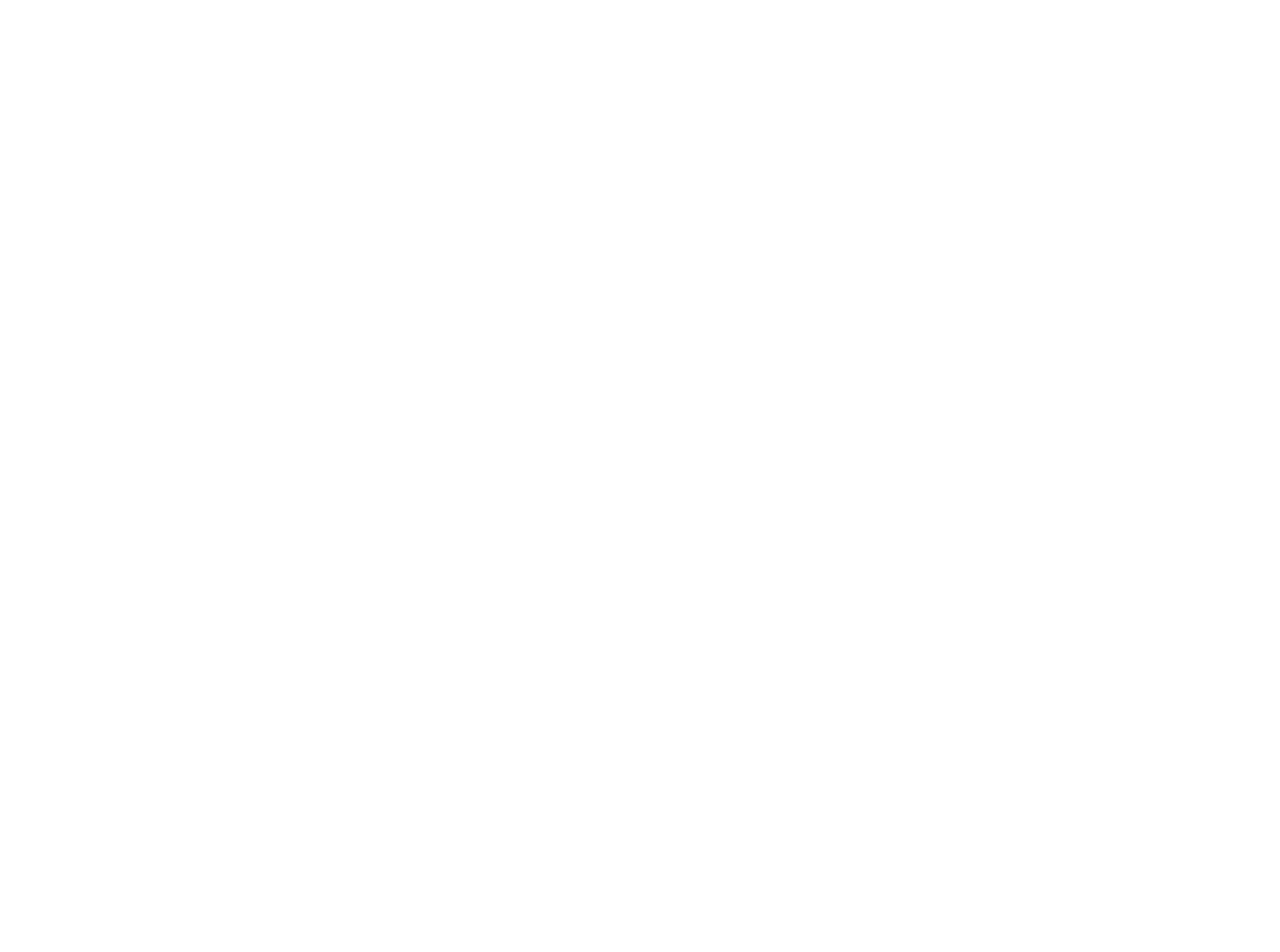
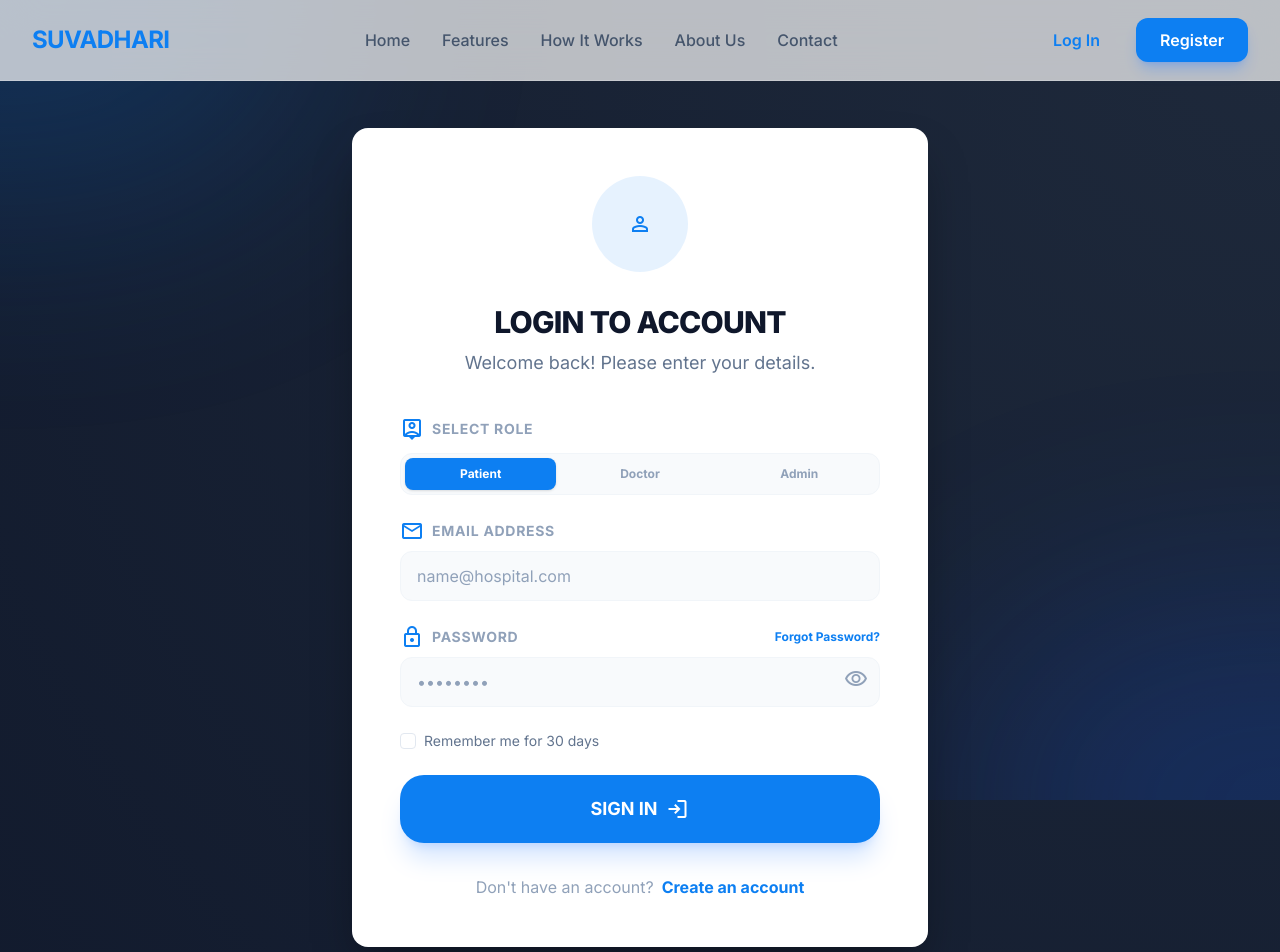
Before and after one commit to Sinethwickramaratna/Suvadhari-Web-Application, a React (Vite) app in the folder Client/: page /login in a window 1280 px wide. Before the commit this address had no page. Shown: the top 952 px of the page. Before the commit the page ends 800 px from the top, so only its background shows below. Built offline with nearby package versions, Linux system fonts and the light colour scheme.

Commit message:
feat: Implement Login page and update routing in Navbar and Footer

```diff
--- a/Client/src/App.jsx
+++ b/Client/src/App.jsx
@@ -5,6 +5,7 @@
 import Features from './Pages/Public/Features';
 import AboutUs from './Pages/Public/AboutUs';
 import ContactUs from './Pages/Public/ContactUs';
+import Login from './Pages/Public/Login';
 
 function App() {
   return (
@@ -14,6 +15,7 @@
       <Route path="/features" element={<Features />} />
       <Route path="/about" element={<AboutUs />} />
       <Route path="/contact" element={<ContactUs />} />
+      <Route path="/login" element={<Login />} />
     </Routes>
   );
 }
--- /dev/null
+++ b/Client/src/Pages/Public/Login.jsx
@@ -0,0 +1,91 @@
+import React from 'react';
+import Navbar from '../../components/Navbar';
+import Footer from '../../components/Footer';
+
+export default function Login() {
+    return (
+        <div className="hero-gradient min-h-screen flex flex-col font-sans relative overflow-hidden">
+            <Navbar />
+
+            {/* Background Orbs */}
+            <div className="fixed inset-0 overflow-hidden pointer-events-none opacity-20 z-0">
+                <div className="absolute -top-1/4 -left-1/4 w-1/2 h-1/2 bg-primary rounded-full blur-[120px]"></div>
+                <div className="absolute -bottom-1/4 -right-1/4 w-1/2 h-1/2 bg-blue-600 rounded-full blur-[120px]"></div>
+            </div>
+
+            <main className="flex-grow flex items-center justify-center p-4 relative z-10 pt-32 pb-20">
+                <div className="max-w-xl w-full bg-white rounded-2xl shadow-2xl shadow-black/40 p-12 flex flex-col items-center">
+                    <div className="mb-8">
+                        <div className="w-24 h-24 bg-primary/10 rounded-full flex items-center justify-center">
+                            <span className="material-symbols-outlined text-6xl text-primary">person</span>
+                        </div>
+                    </div>
+
+                    <div className="text-center mb-10">
+                        <h1 className="text-3xl font-black mb-2 tracking-tight uppercase text-slate-900">Login to Account</h1>
+                        <p className="text-slate-500 text-lg leading-relaxed">Welcome back! Please enter your details.</p>
+                    </div>
+
+                    <form action="#" className="w-full space-y-6 text-left">
+                        {/* Role Selection */}
+                        <div className="space-y-3">
+                            <label className="text-sm font-bold uppercase text-slate-400 tracking-wider flex items-center gap-2">
+                                <span className="material-symbols-outlined text-primary text-lg">person_pin</span>
+                                Select Role
+                            </label>
+                            <div className="grid grid-cols-3 gap-2 p-1 bg-slate-50 rounded-xl border border-slate-100">
+                                <button className="py-2 px-1 text-xs font-bold rounded-lg bg-primary text-white shadow-sm transition-all" type="button">Patient</button>
+                                <button className="py-2 px-1 text-xs font-bold rounded-lg text-slate-400 hover:bg-slate-100 transition-all" type="button">Doctor</button>
+                                <button className="py-2 px-1 text-xs font-bold rounded-lg text-slate-400 hover:bg-slate-100 transition-all" type="button">Admin</button>
+                            </div>
+                        </div>
+
+                        {/* Email Input */}
+                        <div className="space-y-2">
+                            <label className="text-sm font-bold uppercase text-slate-400 tracking-wider flex items-center gap-2" htmlFor="email">
+                                <span className="material-symbols-outlined text-primary text-lg">mail</span>
+                                Email Address
+                            </label>
+                            <input className="w-full px-4 py-3 bg-slate-50 border border-slate-100 rounded-xl focus:ring-2 focus:ring-primary/20 focus:border-primary outline-none transition-all text-slate-800 placeholder-slate-400" id="email" placeholder="name@hospital.com" type="email" />
+                        </div>
+
+                        {/* Password Input */}
+                        <div className="space-y-2">
+                            <div className="flex justify-between items-center">
+                                <label className="text-sm font-bold uppercase text-slate-400 tracking-wider flex items-center gap-2" htmlFor="password">
+                                    <span className="material-symbols-outlined text-primary text-lg">lock</span>
+                                    Password
+                                </label>
+                                <a className="text-xs font-bold text-primary hover:underline" href="#">Forgot Password?</a>
+                            </div>
+                            <div className="relative group">
+                                <input className="w-full pl-4 pr-12 py-3 bg-slate-50 border border-slate-100 rounded-xl focus:ring-2 focus:ring-primary/20 focus:border-primary outline-none transition-all text-slate-800 placeholder-slate-400" id="password" placeholder="••••••••" type="password" />
+                                <button className="absolute right-3 top-1/2 -translate-y-1/2 text-slate-400 hover:text-primary" type="button">
+                                    <span className="material-symbols-outlined text-xl">visibility</span>
+                                </button>
+                            </div>
+                        </div>
+
+                        {/* Remember Me */}
+                        <div className="flex items-center gap-2">
+                            <input className="rounded border-slate-200 text-primary focus:ring-primary/20" id="remember" type="checkbox" />
+                            <label className="text-sm text-slate-500" htmlFor="remember">Remember me for 30 days</label>
+                        </div>
+
+                        {/* Submit Button */}
+                        <button className="w-full bg-primary hover:bg-electric-blue text-white font-bold py-5 px-8 rounded-xl-custom transition-all shadow-xl shadow-blue-500/20 text-lg uppercase flex items-center justify-center gap-2" type="submit">
+                            <span>Sign In</span>
+                            <span className="material-symbols-outlined text-xl">login</span>
+                        </button>
+                    </form>
+
+                    <div className="mt-8 flex items-center justify-center gap-2">
+                        <span className="text-slate-400">Don't have an account?</span>
+                        <a className="font-bold text-primary hover:underline" href="#">Create an account</a>
+                    </div>
+                </div>
+            </main>
+            <Footer />
+        </div>
+    );
+}
--- a/Client/src/components/Footer.jsx
+++ b/Client/src/components/Footer.jsx
@@ -33,9 +33,9 @@
                     <div>
                         <h6 className="text-secondary font-bold uppercase tracking-widest text-sm mb-6">For Users</h6>
                         <ul className="space-y-4">
-                            <li><a className="text-slate-500 hover:text-primary transition-colors" href="#">Patient Portal</a></li>
-                            <li><a className="text-slate-500 hover:text-primary transition-colors" href="#">Doctor Portal</a></li>
-                            <li><a className="text-slate-500 hover:text-primary transition-colors" href="#">Medical Staff Access</a></li>
+                            <li><Link className="text-slate-500 hover:text-primary transition-colors" to="/login">Patient Portal</Link></li>
+                            <li><Link className="text-slate-500 hover:text-primary transition-colors" to="/login">Doctor Portal</Link></li>
+                            <li><Link className="text-slate-500 hover:text-primary transition-colors" to="/login">Medical Staff Access</Link></li>
                             <li><a className="text-slate-500 hover:text-primary transition-colors" href="#">Access Requests</a></li>
                             <li><a className="text-slate-500 hover:text-primary transition-colors" href="#">AI Assistant</a></li>
                         </ul>
--- a/Client/src/components/Navbar.jsx
+++ b/Client/src/components/Navbar.jsx
@@ -30,7 +30,7 @@
                     </div>
                     {/* Auth Buttons */}
                     <div className="hidden md:flex items-center space-x-4">
-                        <button className="px-5 py-2 text-primary font-semibold hover:bg-accent rounded-custom transition-all">Log In</button>
+                        <Link to="/login" className="px-5 py-2 text-primary font-semibold hover:bg-accent rounded-custom transition-all">Log In</Link>
                         <button className="px-6 py-2.5 bg-primary text-white font-semibold rounded-custom shadow-lg shadow-blue-500/30 hover:bg-blue-600 transition-all">Register</button>
                     </div>
                     {/* Mobile Menu Button (Icon Only) */}
```
